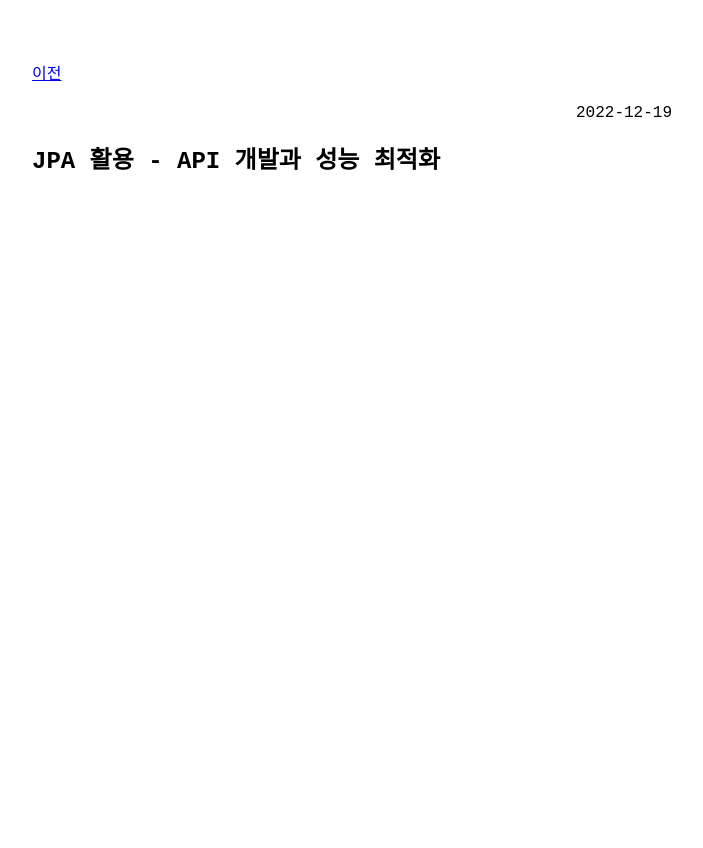
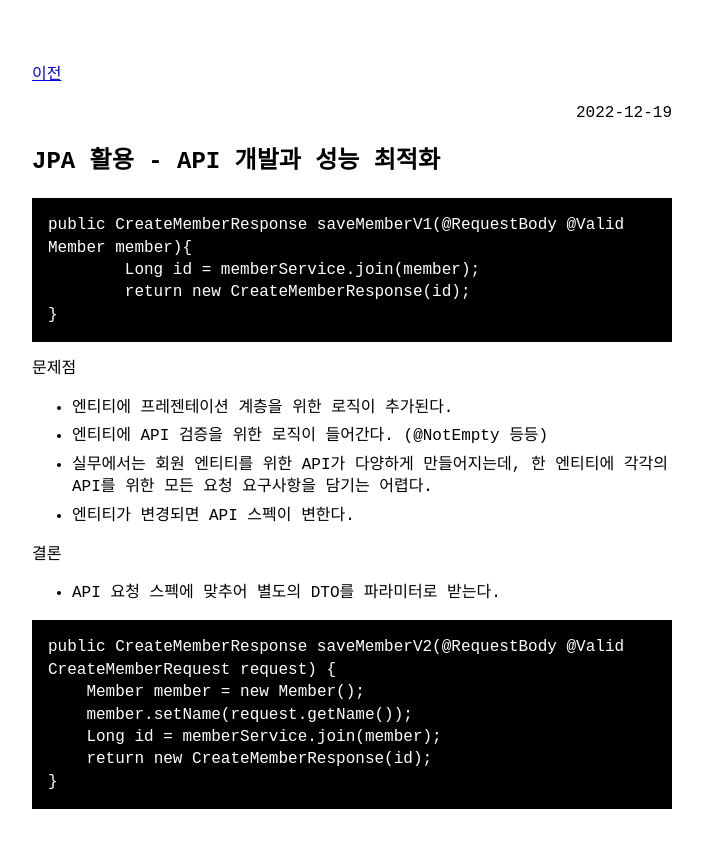
Before and after one commit to khjzzm/khjzzm.github.io, a Jekyll site: the page built from _posts/2022-12-19-jpa-optimization.md, in a window 1280 px wide. Shown: the top 848 px of the page, without its empty margins (288-991 px from the left). Built offline with Jekyll 4.4.1, drawn with Linux system fonts in a browser that asks for light colours.

Commit message:
jpa 활용 작성중

```diff
--- a/_posts/2022-12-19-jpa-optimization.md
+++ b/_posts/2022-12-19-jpa-optimization.md
@@ -2,3 +2,30 @@
 layout: post
 title: JPA 활용 - API 개발과 성능 최적화
 ---
+
+~~~java
+public CreateMemberResponse saveMemberV1(@RequestBody @Valid Member member){
+        Long id = memberService.join(member);
+        return new CreateMemberResponse(id);
+}
+~~~
+
+문제점
+- 엔티티에 프레젠테이션 계층을 위한 로직이 추가된다.
+- 엔티티에 API 검증을 위한 로직이 들어간다. (@NotEmpty 등등)
+- 실무에서는 회원 엔티티를 위한 API가 다양하게 만들어지는데, 한 엔티티에 각각의 API를 위한 모든 요청 요구사항을 담기는 어렵다.
+- 엔티티가 변경되면 API 스펙이 변한다.
+
+결론
+- API 요청 스펙에 맞추어 별도의 DTO를 파라미터로 받는다.
+
+
+
+~~~java
+public CreateMemberResponse saveMemberV2(@RequestBody @Valid CreateMemberRequest request) {
+    Member member = new Member();
+    member.setName(request.getName());
+    Long id = memberService.join(member);
+    return new CreateMemberResponse(id);
+}
+~~~
```
